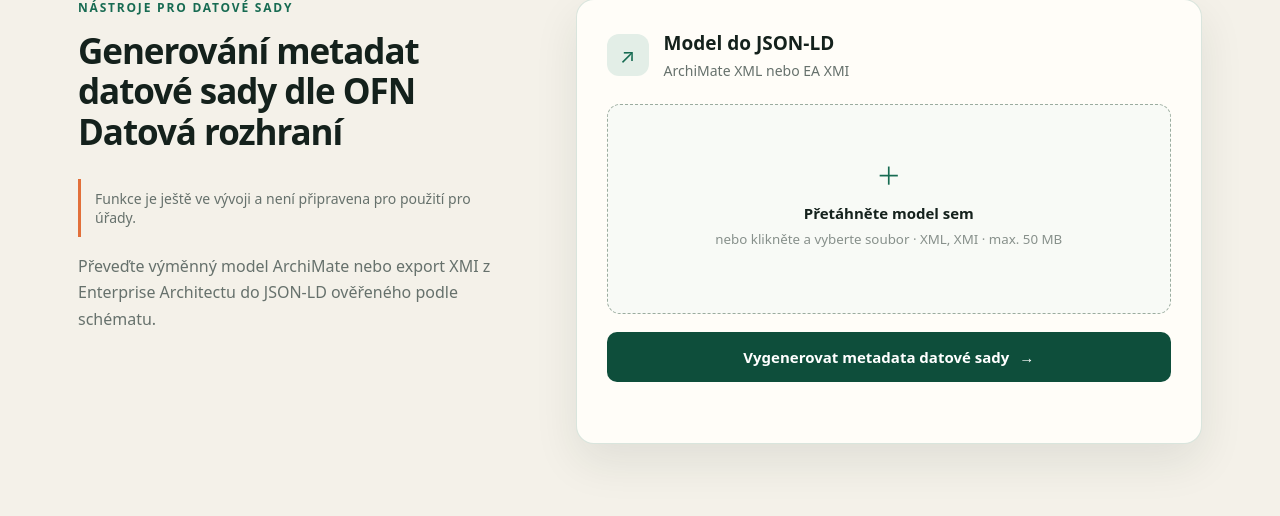
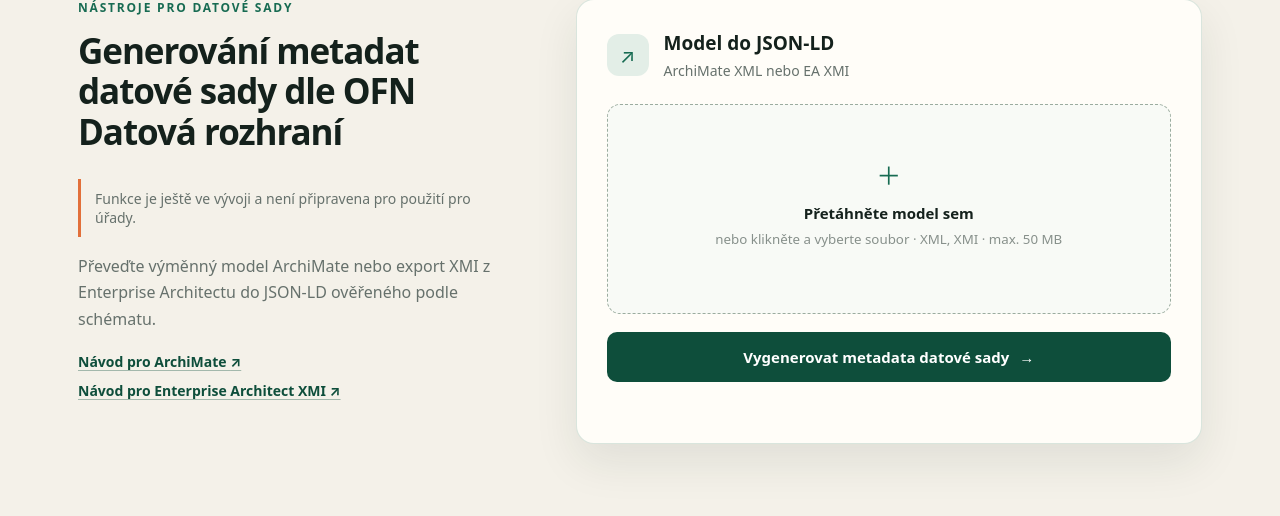
Before and after one commit to datagov-cz/ofn-vocabulary-tools, a Flask app: page / in a window 1280 px wide. Shown: the part 745-1261 px from the top of the page. Run offline with Flask 3, Linux system fonts and the light colour scheme.

Commit message:
add links to documentation

```diff
--- a/tools-frontend/app.py
+++ b/tools-frontend/app.py
@@ -11,7 +11,7 @@ import tempfile
 from pathlib import Path
 from zipfile import ZIP_DEFLATED, ZipFile
 
-from flask import Flask, jsonify, render_template, request, send_file
+from flask import Flask, jsonify, render_template, request, send_file, send_from_directory
 from werkzeug.utils import secure_filename
 
 
@@ -74,6 +74,10 @@ def create_app(test_config=None):
     @app.get("/news")
     def news_page():
         return render_template("news.html")
+
+    @app.get("/docs/dataset/<path:filename>")
+    def dataset_documentation(filename):
+        return send_from_directory(DATASET_ROOT / "docs", filename)
 
     @app.get("/api/news")
     def news_feed():
--- a/tools-frontend/static/styles.css
+++ b/tools-frontend/static/styles.css
@@ -274,6 +274,24 @@ main {
   color: var(--muted);
   font-size: 16px;
   line-height: 1.65;
+}
+.documentation-links {
+  display: flex;
+  flex-wrap: wrap;
+  gap: 10px 18px;
+  margin-top: 20px;
+}
+.documentation-links a {
+  color: var(--green-dark);
+  font-size: 14px;
+  font-weight: 650;
+  text-decoration: underline;
+  text-decoration-color: rgba(14, 78, 59, 0.35);
+  text-underline-offset: 3px;
+}
+.documentation-links a:hover {
+  color: var(--green);
+  text-decoration-color: currentColor;
 }
 .section-copy ul {
   list-style: none;
--- a/tools-frontend/templates/index.html
+++ b/tools-frontend/templates/index.html
@@ -100,6 +100,21 @@
             Převeďte výměnný model ArchiMate nebo export XMI z Enterprise
             Architectu do JSON-LD ověřeného podle schématu.
           </p>
+          <div class="documentation-links" aria-label="Dokumentace k přípravě modelu">
+            <a
+              href="{{ url_for('dataset_documentation', filename='archimate-jsonld-guide.html') }}"
+              target="_blank"
+              rel="noopener"
+              >Návod pro ArchiMate <span aria-hidden="true">↗</span></a
+            >
+            <a
+              href="{{ url_for('dataset_documentation', filename='ea-xmi-jsonld-guide.html') }}"
+              target="_blank"
+              rel="noopener"
+              >Návod pro Enterprise Architect XMI
+              <span aria-hidden="true">↗</span></a
+            >
+          </div>
         </div>
         <form
           class="tool-card"
```
